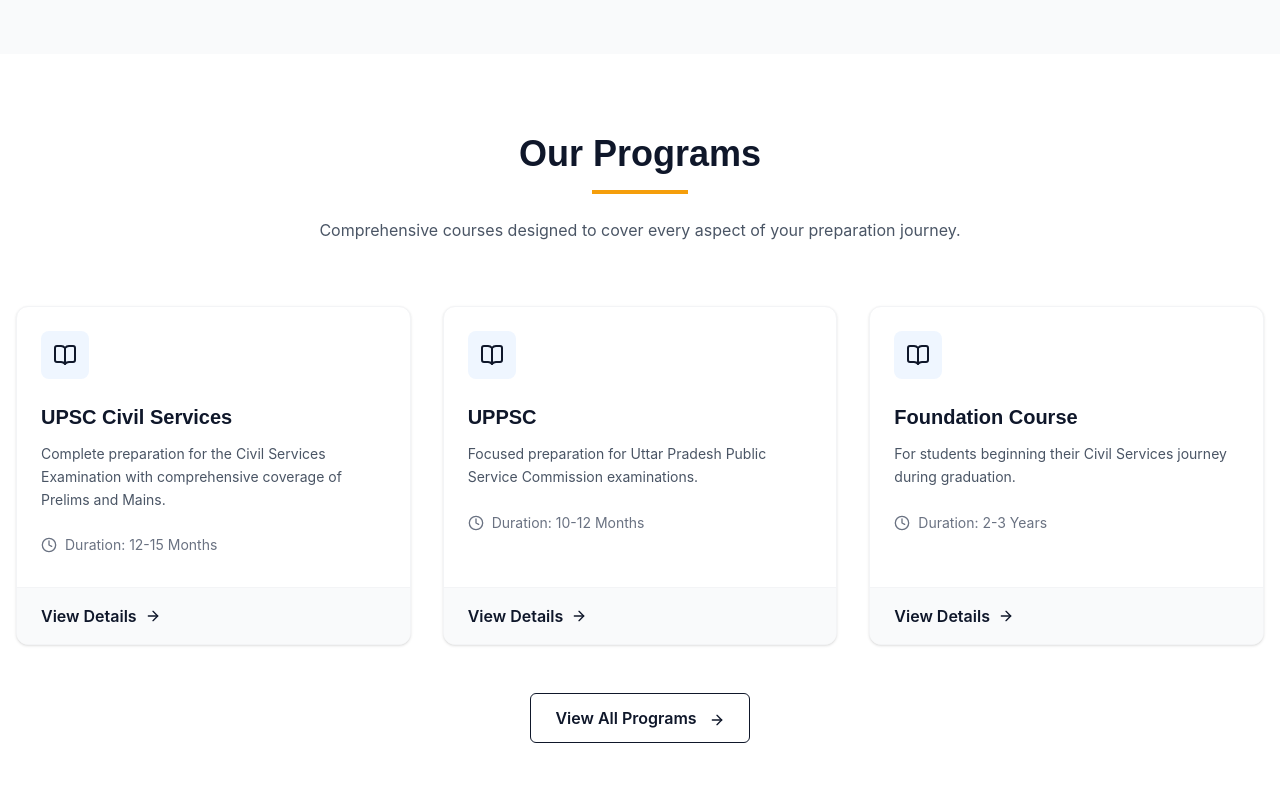
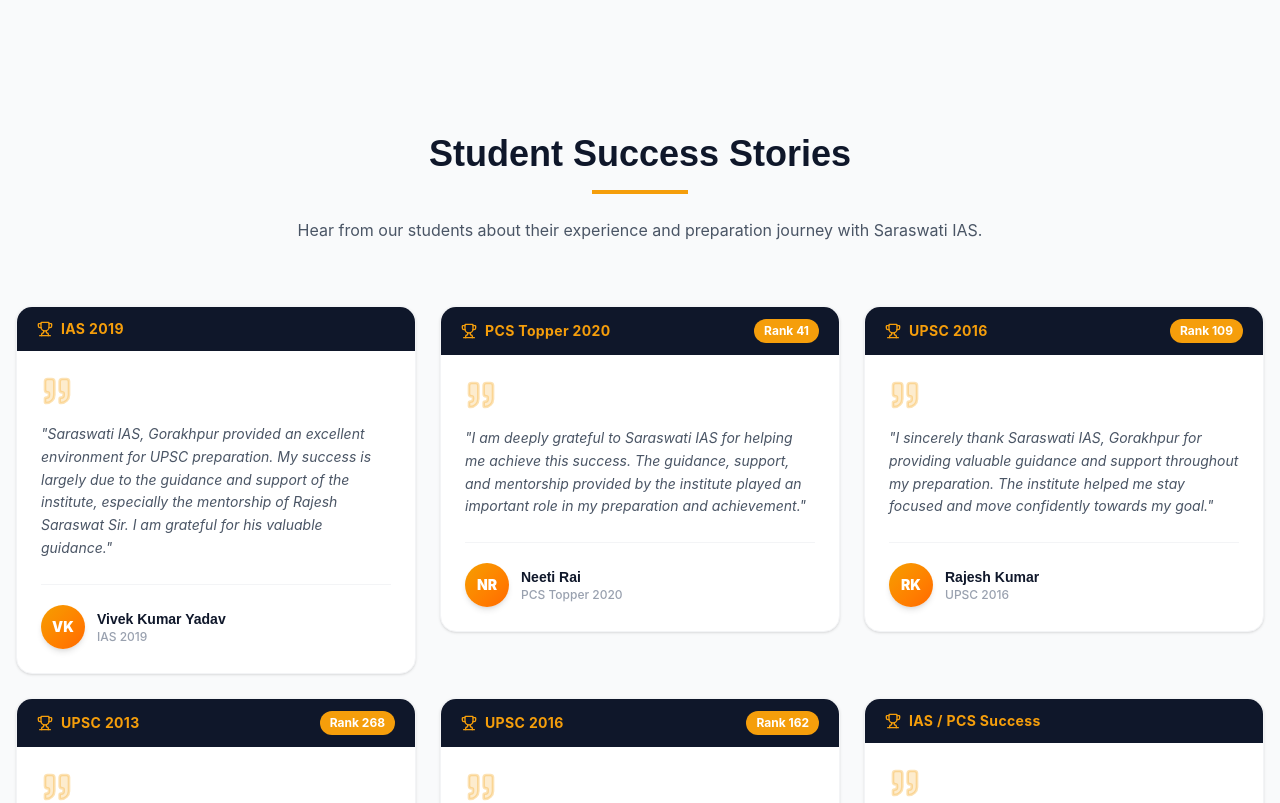
Before and after one commit to kritik3011/Saraswati, a React (Vite) app: page / in a window 1280 px wide. Shown: the part 1680-2483 px from the top of the page. Built offline with nearby package versions, Linux system fonts and the light colour scheme; no server answers.

Commit message:
refactor: remove Our Programs section from home page

```diff
--- a/src/pages/Home.jsx
+++ b/src/pages/Home.jsx
@@ -149,29 +149,6 @@
         </div>
       </section>
 
-      {/* Courses Section */}
-      <section className="py-20 bg-white">
-        <div className="container mx-auto px-4">
-          <div className="text-center mb-16 max-w-3xl mx-auto">
-            <h2 className="text-3xl md:text-4xl font-bold font-poppins text-navy-900 mb-4">Our Programs</h2>
-            <div className="w-24 h-1 bg-gold mx-auto mb-6"></div>
-            <p className="text-gray-600">Comprehensive courses designed to cover every aspect of your preparation journey.</p>
-          </div>
-
-          <div className="grid grid-cols-1 md:grid-cols-2 lg:grid-cols-3 gap-8 mb-12">
-            {courses.slice(0, 3).map((course, idx) => (
-              <CourseCard key={idx} course={course} />
-            ))}
-          </div>
-
-          <div className="text-center">
-            <Link to="/courses" className="btn-secondary group">
-              View All Programs <ArrowRight className="inline w-4 h-4 ml-2 group-hover:translate-x-1 transition-transform" />
-            </Link>
-          </div>
-        </div>
-      </section>
-
 
       {/* Testimonials */}
       <section className="py-20 bg-gray-50">
```
